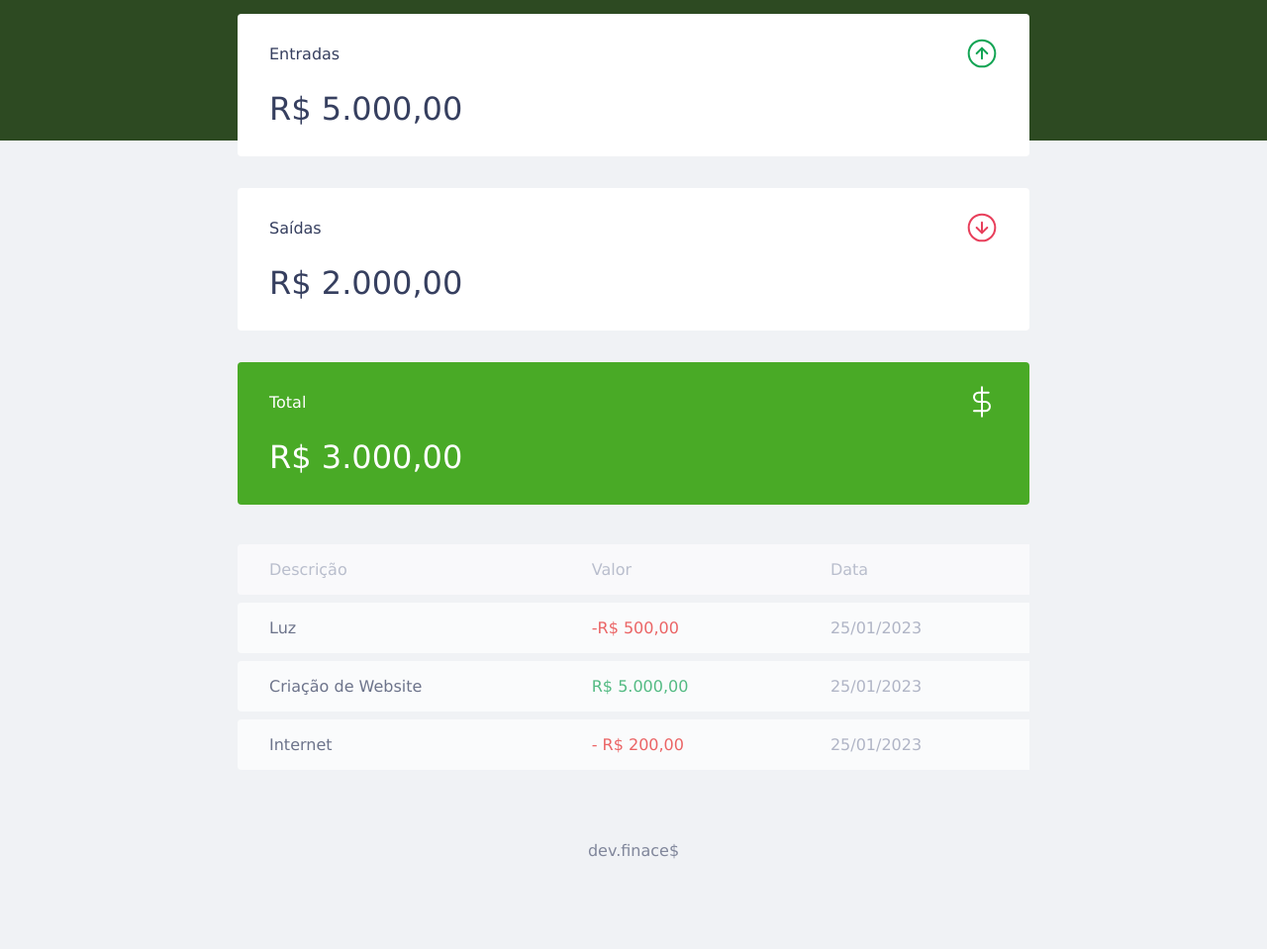
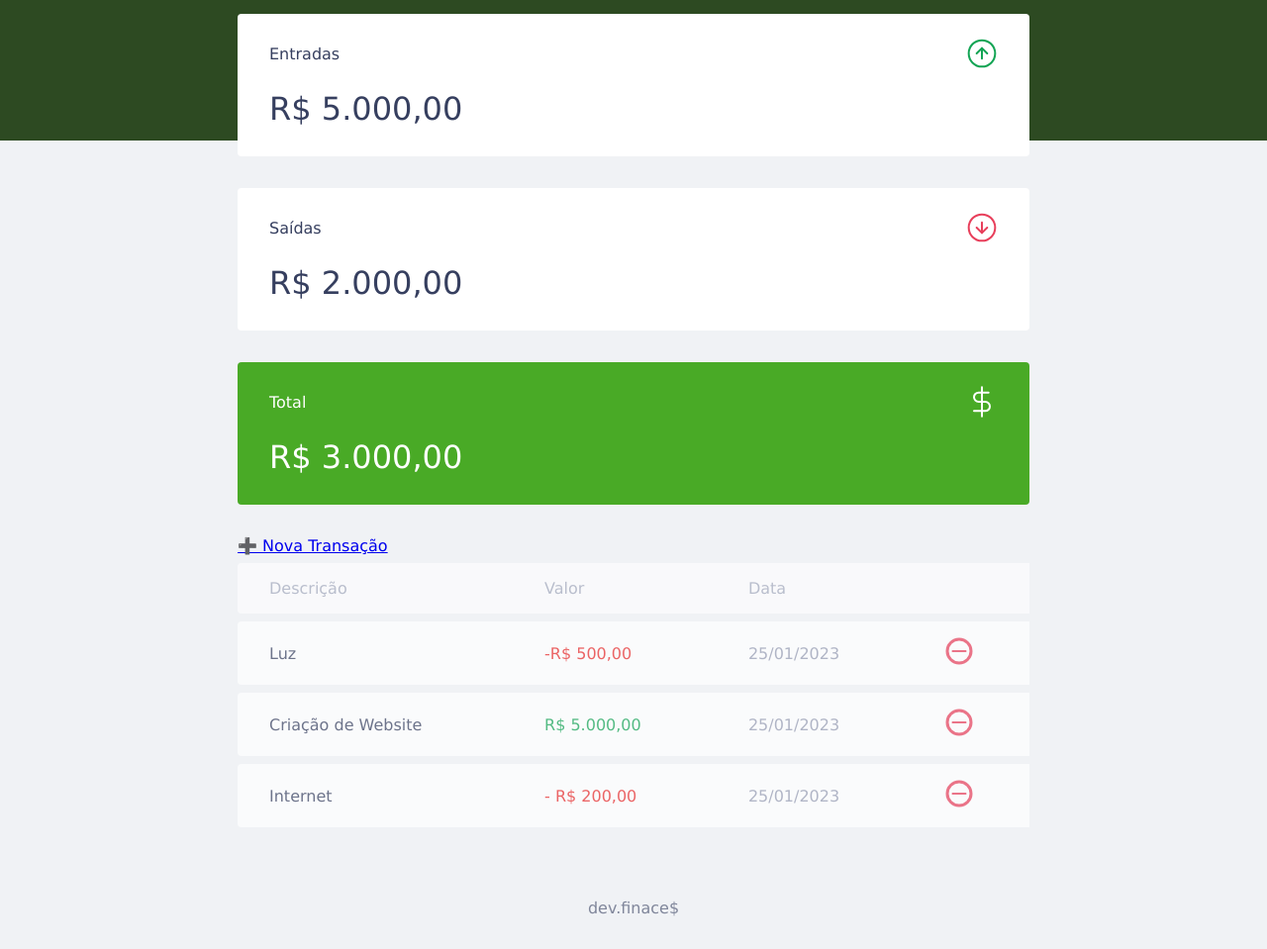
Before and after one commit to Portal-de-Cursos-Online-F-C/Maratona-Developer-04, a plain HTML site: page index.html in a window 1280 px wide. Shown: the part 78-1037 px from the top of the page at 99% size. Before the commit the page ends 979 px from the top, so only its background shows below. Drawn offline with Linux system fonts and the light colour scheme.

Commit message:
Add new colum with button to remove transactions and a button for new transactions

```diff
--- a/index.html
+++ b/index.html
@@ -50,12 +50,15 @@
       <section id="transaction">
         <h2 class="sr-only">Transações</h2>
 
+        <a href="#">➕ Nova Transação</a>
+
         <table id="data-table">
           <thead>
             <tr>
               <th>Descrição</th>
               <th>Valor</th>
               <th>Data</th>
+              <th></th>
             </tr>
           </thead>
           <tbody>
@@ -63,16 +66,28 @@
               <td class="description">Luz</td>
               <td class="expense">-R$ 500,00</td>
               <td class="date">25/01/2023</td>
+              <td>
+                <img src="./assets/minus.svg"
+                alt="Imagem para eliminar Transação">
+              </td>
             </tr>
             <tr>
               <td class="description">Criação de Website</td>
               <td class="income">R$ 5.000,00</td>
               <td class="date">25/01/2023</td>
+              <td>
+                <img src="./assets/minus.svg"
+                alt="Imagem para eliminar Transação">
+              </td>
             </tr>
             <tr>
               <td class="description">Internet</td>
               <td class="expense">- R$ 200,00</td>
               <td class="date">25/01/2023</td>
+              <td>
+                <img src="./assets/minus.svg"
+                alt="Imagem para eliminar Transação">
+              </td>
             </tr>
           </tbody>
         </table>
```
